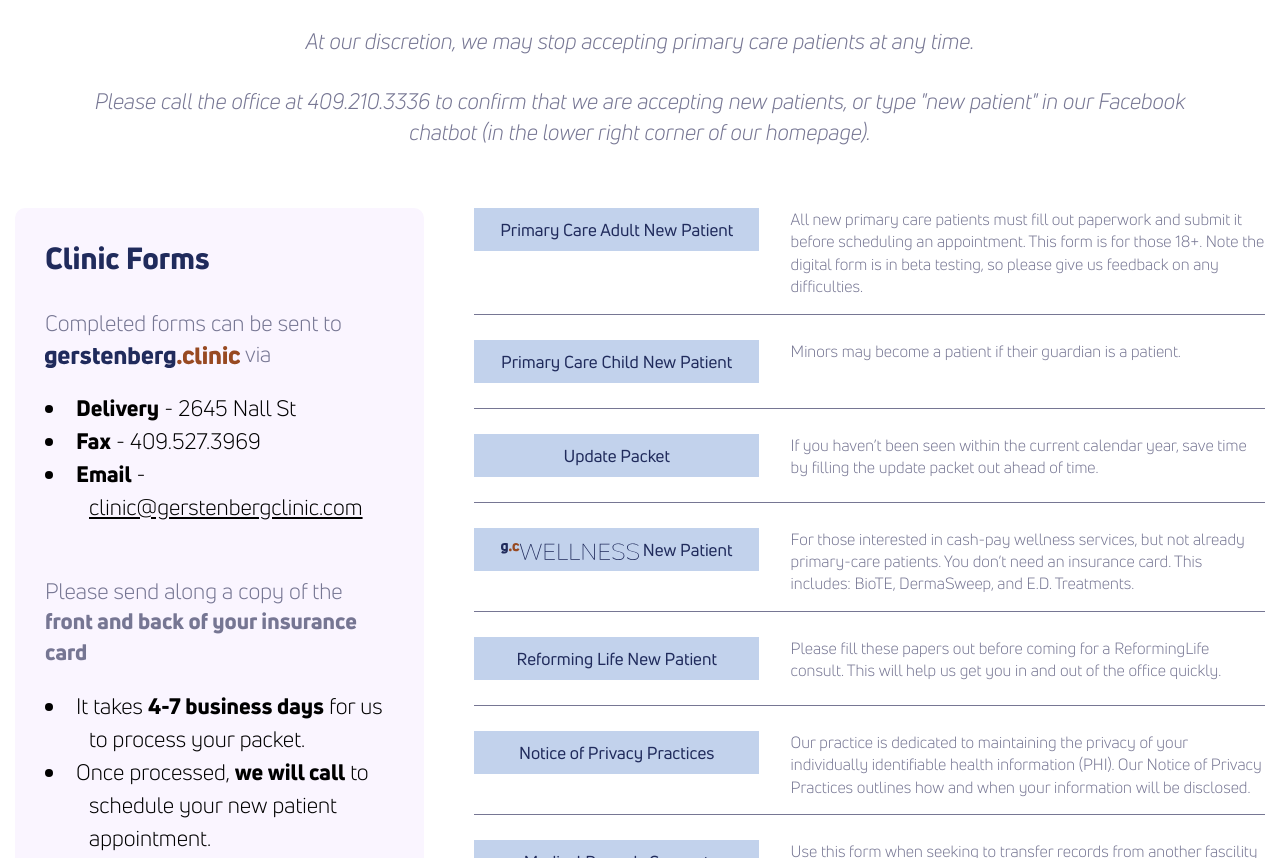
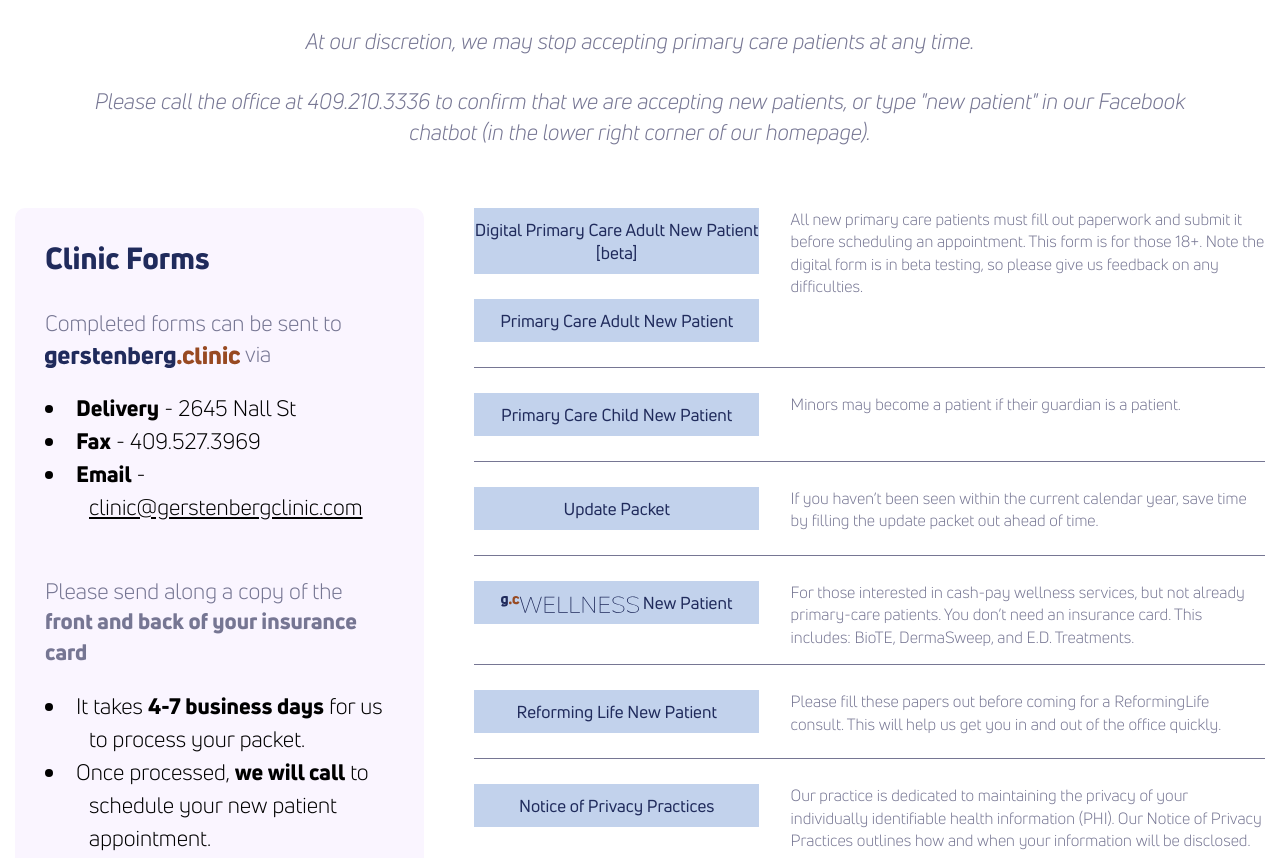
Before and after one commit to theneverwoods/gerstenberg.clinic, a Jekyll site: the page built from forms.html, in a window 1280 px wide and 900 px high, scrolled down 1134 px, cut to the strip 42-900 px from the top of the window. Built offline with Jekyll 4.4.1, drawn with Linux system fonts in a browser that asks for light colours.

Commit message:
Update forms.html

```diff
--- a/forms.html
+++ b/forms.html
@@ -31,6 +31,7 @@ stylesheet: forms
   <div class="two-thirds">
        <div class="links-row">
       <div>
+        <a href="https://form.jotform.com/222806516737056" target="_blank" class="btn">Digital Primary Care Adult New Patient [beta]</a>
         <a href="{{ site.baseurl }}/pdf/adult.pdf" target="_blank" class="btn">Primary Care Adult New Patient</a>
      </div>
       <div>
```
